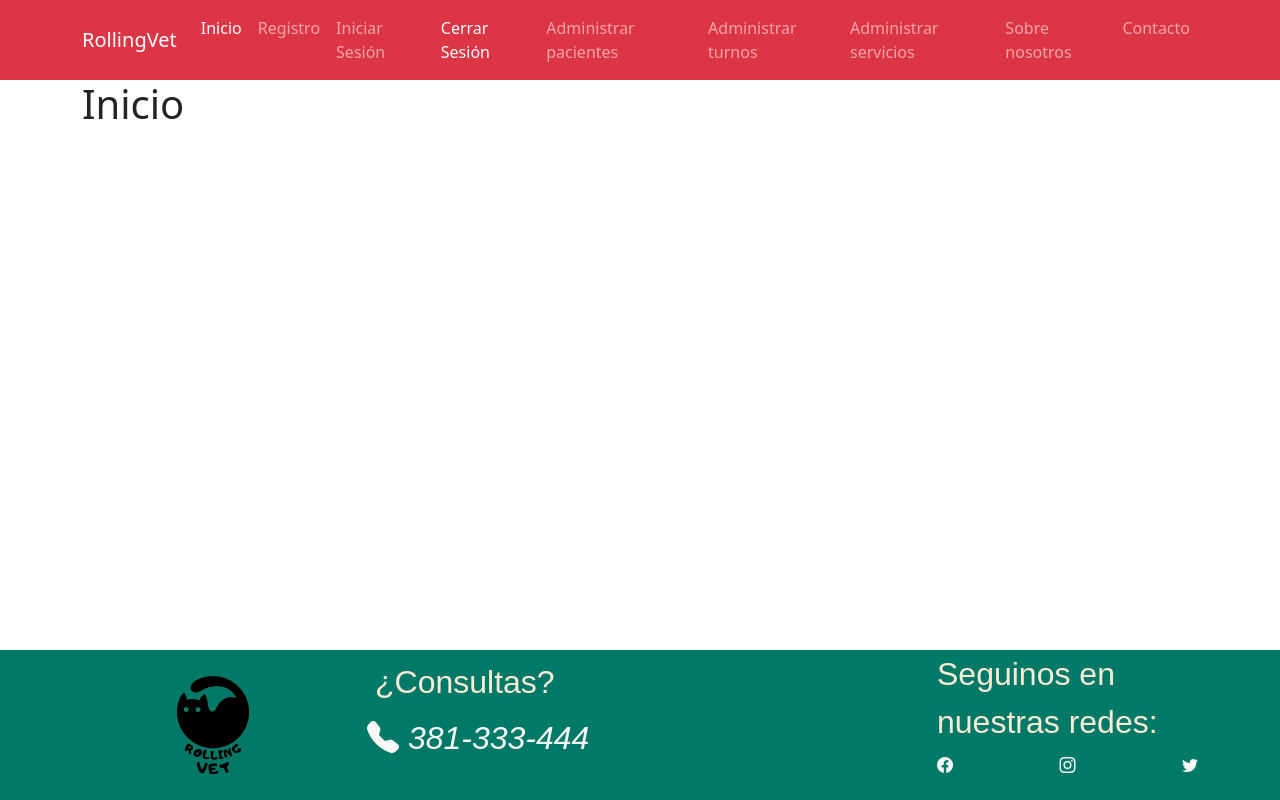
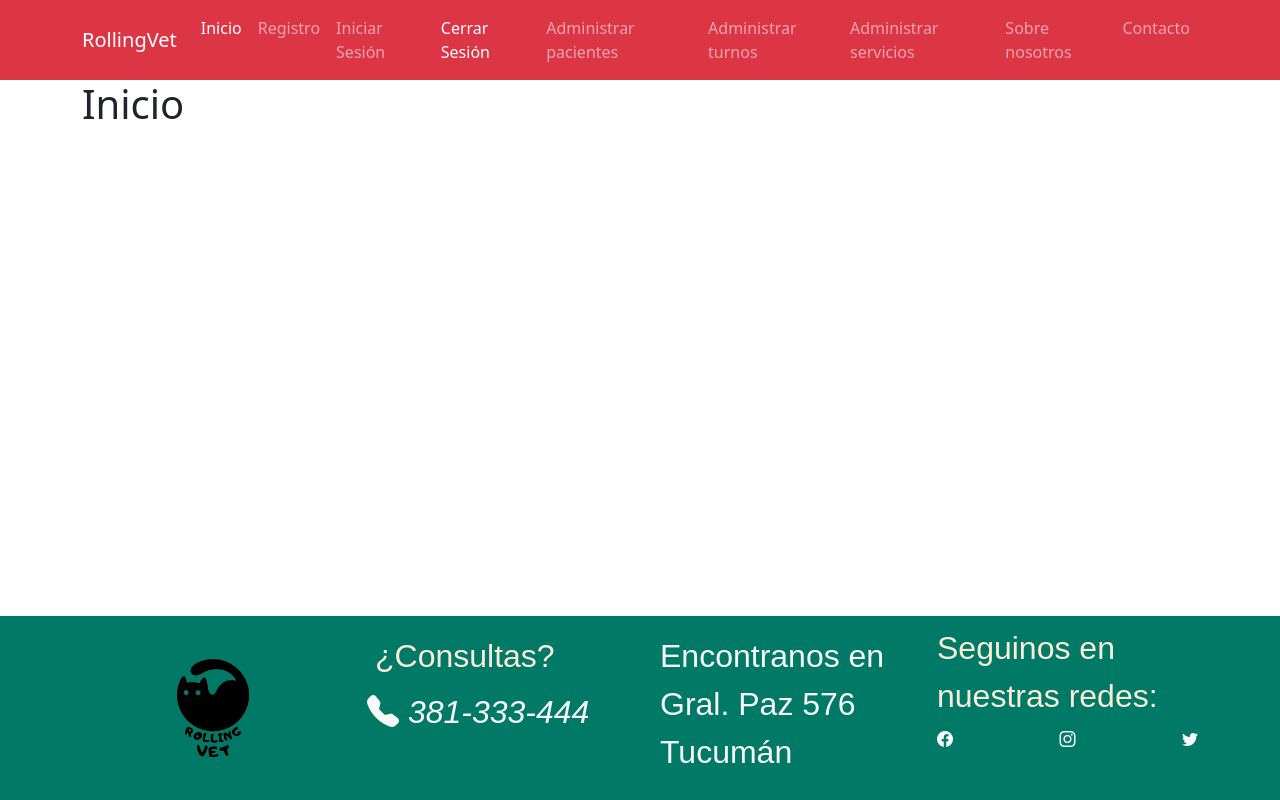
Before and after one commit to nicoleonard/rollingVetFront, a React (Vite) app: page / in a window 1280 px wide. Built offline with nearby package versions, Linux system fonts and the light colour scheme; a web font is replaced by a local one.

Commit message:
Se agrega enlace a la direccion de la veterinaria

```diff
--- a/src/App.css
+++ b/src/App.css
@@ -5,7 +5,10 @@ body{
 .fuente{
     font-family: 'Dongle', sans-serif;
 }
-
+.link {
+    text-decoration: none;
+    color: rgb(248, 248, 248);
+  }
 .bi {
     color: rgb(248, 248, 248); /* Cambia el color aquí */
   }
--- a/src/components/common/Footer.jsx
+++ b/src/components/common/Footer.jsx
@@ -5,27 +5,26 @@ import logo from "../../assets/Logo.png";
 const Footer = () => {
   return (
     <footer className="fondoFooter fuente">
-      <div className="container">
+      <div className="container justify-content-space-between">
         <nav className="row">
           <Link
             to="/"
-            className="clo-12 col-md-3 d-flex align-items-center justify-content-center"
+            className="col-12 col-md-3 d-flex align-items-center justify-content-center"
           >
-            <img src={logo} alt="Logo Rolling Vet" width='150' />
+            <img src={logo} alt="Logo Rolling Vet" width="150" />
           </Link>
 
-
-          <ul className="col-12 col-md-3 list-unstyled">
+          <ul className="col-12 col-md-3 list-unstyled mt-2">
             <li className="m-2 fs-2">¿Consultas?</li>
             <li>
-            <i className="bi bi-telephone-fill fs-2"> 381-333-444</i>
+              <i className="bi bi-telephone-fill fs-2"> 381-333-444</i>
             </li>
           </ul>
-          <ul className="col-12 col-md-3 list-unstyled">
-            <li className="mb-2"></li>
-            <li className="text-center"></li>
+          <ul className="col-12 col-md-3 list-unstyled mapa-container mt-2">
+          <li className="m-2 fs-2">
+          <a href="https://www.google.com/maps/embed?pb=!1m14!1m8!1m3!1d11974.67173453499!2d-65.20629367805485!3d-26.837051223343718!3m2!1i1024!2i768!4f13.1!3m3!1m2!1s0x94225d3ad7f30f1d%3A0xf8606cd659b8e3e4!2sRollingCode%20School!5e0!3m2!1ses-419!2sar!4v1689981629175!5m2!1ses-419!2sar" target="_blank"  className='link'>Encontranos en Gral. Paz 576 Tucumán</a></li>
           </ul>
-          <ul className="col-12 col-md-3 list-unstyled">
+          <ul className="col-12 col-md-3 list-unstyled mt-2">
             <li className="mb-2 fs-2">Seguinos en nuestras redes:</li>
             <li className="d-flex justify-content-between">
               <a href="https://facebook.com" target="_blank">
```
